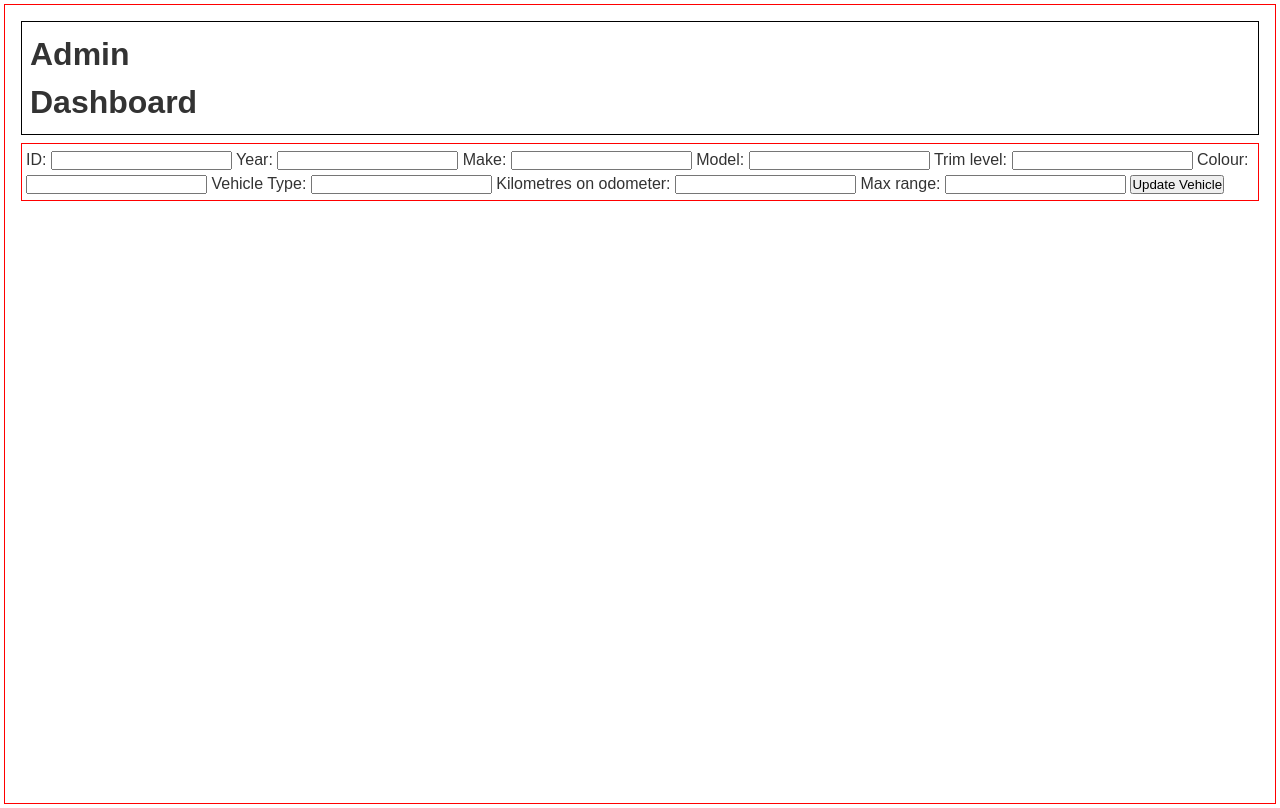
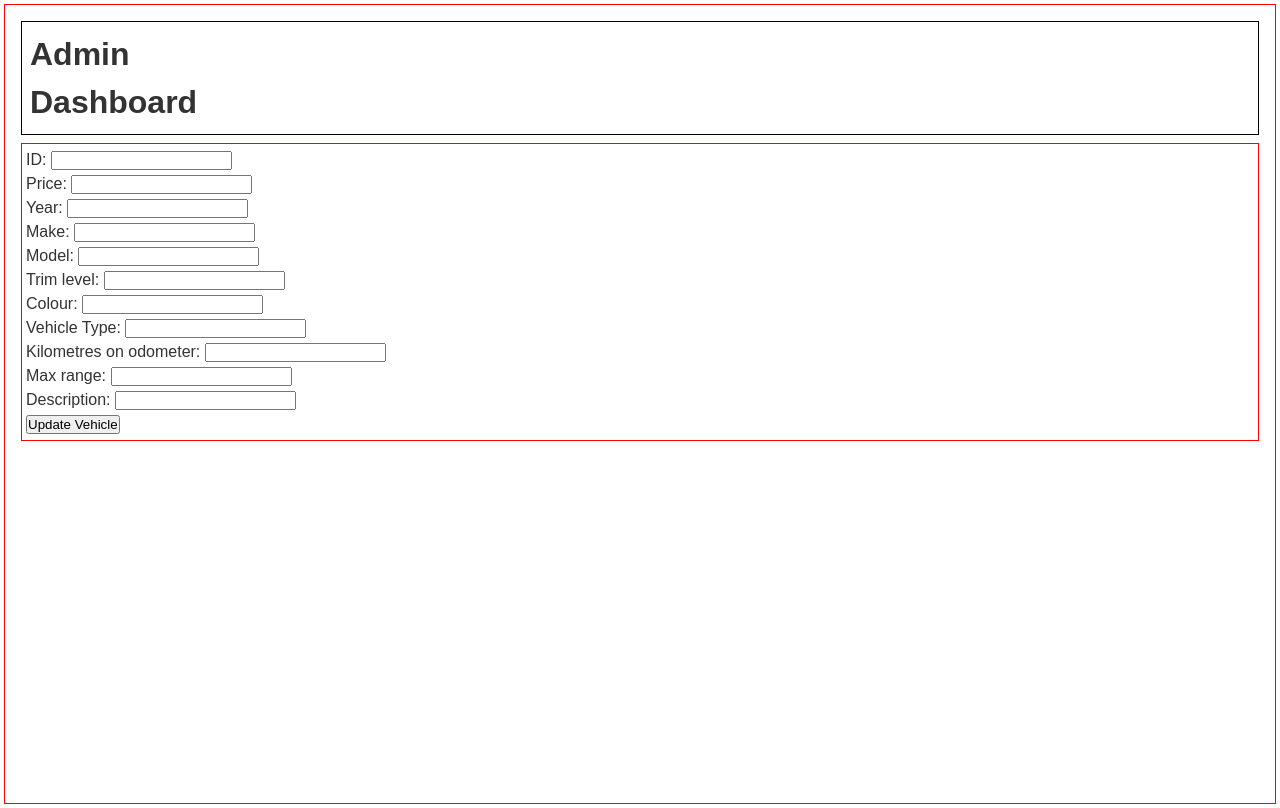
Before and after one commit to cskevhho/york-lions, a Flask app: page /api/vehicle/update in a window 1280 px wide. Run offline with Flask 3, Linux system fonts and the light colour scheme.

Commit message:
Added vehicle price and description fields

```diff
--- a/yorklions/models/vehicle.py
+++ b/yorklions/models/vehicle.py
@@ -1,4 +1,4 @@
-from sqlalchemy import Integer, String
+from sqlalchemy import Integer, Float, String
 from sqlalchemy.orm import Mapped, mapped_column
 from ..extensions import db
 
@@ -6,6 +6,7 @@ from ..extensions import db
 class Vehicle(db.Model):
     __tablename__ = "vehicles"
     id: Mapped[int] = mapped_column(Integer, primary_key=True)
+    price: Mapped[float] = mapped_column(Float, primary_key=False)
     year: Mapped[int] = mapped_column(Integer, primary_key=False)
     make: Mapped[str] = mapped_column(String, nullable=False)
     model: Mapped[str] = mapped_column(String, nullable=False)
@@ -14,3 +15,4 @@ class Vehicle(db.Model):
     type: Mapped[str] = mapped_column(String, nullable=False)
     kilometres: Mapped[int] = mapped_column(Integer, primary_key=False)
     max_range: Mapped[int] = mapped_column(Integer, primary_key=False)
+    description: Mapped[str] = mapped_column(String, nullable=False)
--- a/yorklions/routes/vehicle/controller.py
+++ b/yorklions/routes/vehicle/controller.py
@@ -8,6 +8,7 @@ vehicle_ctrl = Blueprint("vehicle", __name__)
 @vehicle_ctrl.route("/create", methods=["GET", "POST"])
 def create():
     if request.method == "POST":
+        price = request.form["price"]
         year = request.form["year"]
         make = request.form["make"]
         model = request.form["model"]
@@ -16,7 +17,8 @@ def create():
         type = request.form["type"]
         kilometres = request.form["kilometres"]
         max_range = request.form["max_range"]
-        return create_vehicle(year, make, model, trim, colour, type, kilometres, max_range)
+        description = request.form["description"]
+        return create_vehicle(price, year, make, model, trim, colour, type, kilometres, max_range, description)
 
     return render_template("vehicle/create.html")
 
@@ -33,6 +35,7 @@ def read():
 def update():
     if request.method == "POST":
         vehicle_id = request.form.get("id")
+        price = request.form["price"]
         year = request.form["year"]
         make = request.form["make"]
         model = request.form["model"]
@@ -41,9 +44,11 @@ def update():
         type = request.form["type"]
         kilometres = request.form["kilometres"]
         max_range = request.form["max_range"]
+        description = request.form["description"]
 
         # Do not pass in objects to the route, pass the parameters in, ORM formalities stuff
         return update_vehicle (vehicle_id, {
+                "price": price,
                 "year": year,
                 "make": make,
                 "model": model,
@@ -51,7 +56,8 @@ def update():
                 "colour": colour,
                 "type": type,
                 "kilometres": kilometres,
-                "max_range": max_range
+                "max_range": max_range,
+                "description": description
         })
 
     return render_template("vehicle/update.html")
--- a/yorklions/routes/vehicle/create.py
+++ b/yorklions/routes/vehicle/create.py
@@ -2,8 +2,8 @@ from ...models.vehicle import Vehicle
 from ...extensions import db
 
 
-def create_vehicle(year, make, model, trim, colour, type, kilometres, max_range):
-    new_vehicle = Vehicle(year=year, make=make, model=model, trim=trim, colour=colour, type=type, kilometres=kilometres, max_range=max_range)
+def create_vehicle(price, year, make, model, trim, colour, type, kilometres, max_range, description):
+    new_vehicle = Vehicle(price=price, year=year, make=make, model=model, trim=trim, colour=colour, type=type, kilometres=kilometres, max_range=max_range, description=description)
     db.session.add(new_vehicle)
     db.session.commit()
     return {"message": f"Vehicle '{new_vehicle.id}' created successfully"}, 200
--- a/yorklions/routes/vehicle/read.py
+++ b/yorklions/routes/vehicle/read.py
@@ -8,6 +8,8 @@ def read_vehicle(request):
 
     if search_type == "vehicle_id":
         vehicles = db.session.query(Vehicle).filter_by(id=search_text).all()
+    elif search_type == "price":
+        vehicles = db.session.query(Vehicle).filter_by(price=search_text).all()
     elif search_type == "year":
         vehicles = db.session.query(Vehicle).filter_by(year=search_text).all()
     elif search_type == "make":
@@ -24,6 +26,8 @@ def read_vehicle(request):
         vehicles = db.session.query(Vehicle).filter_by(kilometres=search_text).all()
     elif search_type == "max_range":
         vehicles = db.session.query(Vehicle).filter_by(max_range=search_text).all()
+    elif search_type == "description":
+        vehicles = db.session.query(Vehicle).filter_by(description=search_text).all()
     else:
         vehicles = db.session.query(Vehicle).all()
 
@@ -33,6 +37,7 @@ def read_vehicle(request):
     vehicle_data = [
         {
             "id": vehicle.id,
+            "price": vehicle.price,
             "year": vehicle.year,
             "make": vehicle.make,
             "model": vehicle.model,
@@ -41,6 +46,7 @@ def read_vehicle(request):
             "type": vehicle.type,
             "kilometres": vehicle.kilometres,
             "max_range": vehicle.max_range,
+            "description": vehicle.description
         }
         for vehicle in vehicles
     ]  # note this is will return that json format response thing
--- a/yorklions/routes/vehicle/update.py
+++ b/yorklions/routes/vehicle/update.py
@@ -7,6 +7,7 @@ def update_vehicle(id, updated_data):
     if not vehicle:
         return {"message": f"Vehicle with ID {id} not found"}, 404
 
+    vehicle.price = updated_data.get("price", vehicle.price)
     vehicle.year = updated_data.get("year", vehicle.year)
     vehicle.make = updated_data.get("make", vehicle.make)
     vehicle.model = updated_data.get("model", vehicle.model)
@@ -15,6 +16,7 @@ def update_vehicle(id, updated_data):
     vehicle.type = updated_data.get("type", vehicle.type)
     vehicle.kilometres = updated_data.get("kilometres", vehicle.kilometres)
     vehicle.max_range = updated_data.get("max_range", vehicle.max_range)
+    vehicle.description = updated_data.get("description", vehicle.description)
 
     db.session.commit()
     return {"message": f"Vehicle '{vehicle.id}' updated successfully"}, 200
--- a/yorklions/templates/vehicle/create.html
+++ b/yorklions/templates/vehicle/create.html
@@ -1,6 +1,8 @@
 {% extends "admin_layout.html" %}
 {% block content %}
 <form action="{{ url_for('vehicle.create') }}" method="post">
+    <label for="price">Price:</label>
+    <input type="number" id="price" name="price" /><br/>
     <label for="year">Year:</label>
     <input type="number" id="year" name="year" /><br/>
     <label for="make">Make:</label>
@@ -17,6 +19,8 @@
     <input type="number" id="kilometres" name="kilometres" /><br />
     <label for="max_range">Max Range:</label>
     <input type="number" id="max_range" name="max_range" /><br />
+    <label for="description">Description:</label>
+    <input type="text" id="description" name="description" /><br />
     <input type="submit" value="Create Vehicle" />
 </form>
 {% endblock content %}
--- a/yorklions/templates/vehicle/read.html
+++ b/yorklions/templates/vehicle/read.html
@@ -14,6 +14,8 @@
 <form action="{{ url_for('vehicle.read') }}" method="post">
     <input type="radio" onclick="javascript:enableDisableSearchField();" name="search_type" id="vehicle_id" value="vehicle_id" checked="checked">
     <label for="vehicle_id">Search by Vehicle ID</label><br/>
+    <input type="radio" onclick="javascript:enableDisableSearchField();" name="search_type" id="price" value="price">
+    <label for="price">Search by Price</label><br />
     <input type="radio" onclick="javascript:enableDisableSearchField();" name="search_type" id="year" value="year">
     <label for="year">Search by Year</label><br />
     <input type="radio" onclick="javascript:enableDisableSearchField();" name="search_type" id="make" value="make">
@@ -30,6 +32,8 @@
     <label for="kilometres">Search by Kilometres on Odometer</label><br />
     <input type="radio" onclick="javascript:enableDisableSearchField();" name="search_type" id="max_range" value="max_range">
     <label for="max_range">Search by Max Vehicle Range</label><br />
+    <input type="radio" onclick="javascript:enableDisableSearchField();" name="search_type" id="description" value="description">
+    <label for="description">Search by Description</label><br />
     <input type="radio" onclick="javascript:enableDisableSearchField();" name="search_type" id="display_all" value="display_all">
     <label for="display_all">Display All Vehicles</label><br />
     <input type="text" value="" id="search_field" name="search_field">
--- a/yorklions/templates/vehicle/update.html
+++ b/yorklions/templates/vehicle/update.html
@@ -3,23 +3,27 @@
 {% block content %}
 <form action="{{ url_for('vehicle.update') }}" method="post">
     <label for="id">ID:</label>
-    <input type="number" id="id" name="id">
+    <input type="number" id="id" name="id"><br />
+    <label for="price">Price:</label>
+    <input type="number" id="price" name="price"><br />
     <label for="year">Year:</label>
-    <input type="number" id="year" name="year">
+    <input type="number" id="year" name="year"><br />
     <label for="make">Make:</label>
-    <input type="text" id="make" name="make">
+    <input type="text" id="make" name="make"><br />
     <label for="model">Model:</label>
-    <input type="text" id="model" name="model">
+    <input type="text" id="model" name="model"><br />
     <label for="trim">Trim level:</label>
-    <input type="text" id="trim" name="trim">
+    <input type="text" id="trim" name="trim"><br/>
     <label for="colour">Colour:</label>
-    <input type="text" id="colour" name="colour">
+    <input type="text" id="colour" name="colour"><br/>
     <label for="type">Vehicle Type:</label>
-    <input type="text" id="type" name="type">
+    <input type="text" id="type" name="type"><br/>
     <label for="kilometres">Kilometres on odometer:</label>
-    <input type="text" id="kilometres" name="kilometres">
+    <input type="text" id="kilometres" name="kilometres"><br/>
     <label for="max_range">Max range:</label>
-    <input type="text" id="max_range" name="max_range">
+    <input type="text" id="max_range" name="max_range"><br/>
+    <label for="description">Description:</label>
+    <input type="text" id="description" name="description"><br/>
     <input type="submit" value="Update Vehicle">
 </form>
 {% endblock %}
```
Also changed, not shown: instance/db.sqlite3.
